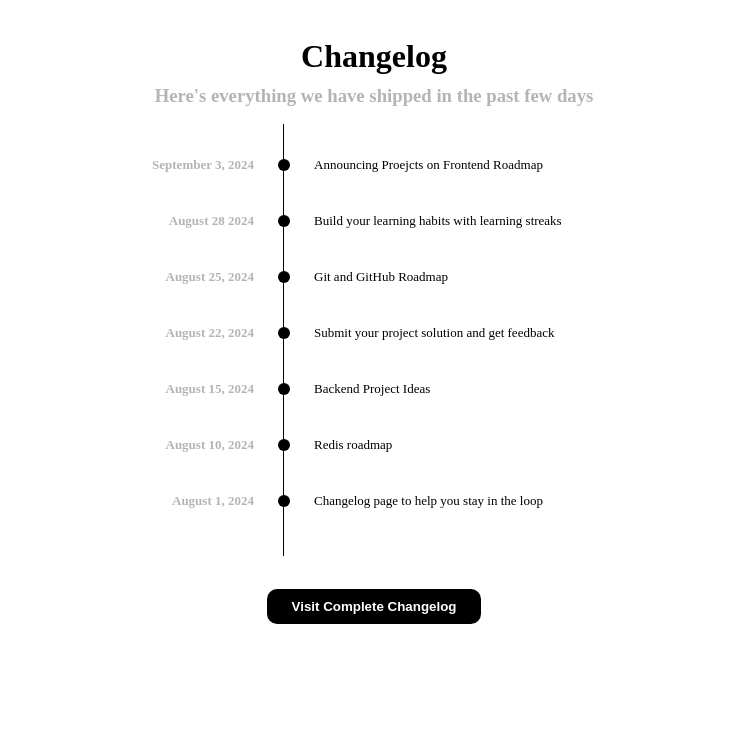
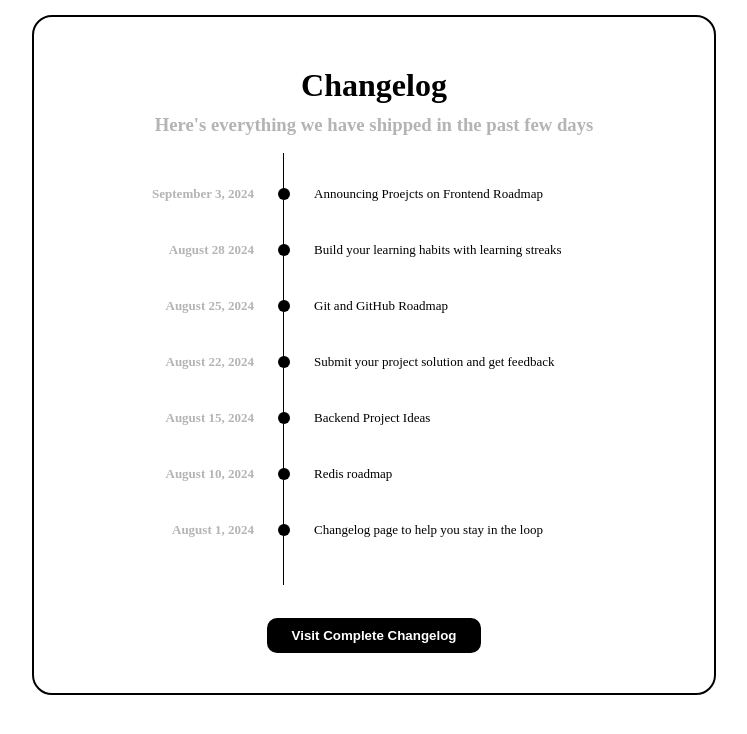
Before and after one commit to Ricardo-Tanabe/changelog-component, a plain HTML site: page index.html in a window 1280 px wide. Shown: the whole page, without its empty margins (266-1013 px from the left). Drawn offline with Linux system fonts and the light colour scheme.

Commit message:
Ajuste no body do style.css

```diff
--- a/style.css
+++ b/style.css
@@ -2,10 +2,15 @@ body {
     display: flex;
     flex-direction: column;
     align-items: center;
+    margin: 15px auto;
+    border: 2px solid black;
+    max-width: 600px;
+    border-radius: 20px;
+    padding: 40px;
 }
 
 h1 {
-    margin: 30px 0 10px;
+    margin: 10px 0 10px;
 }
 
 h3 {
```
